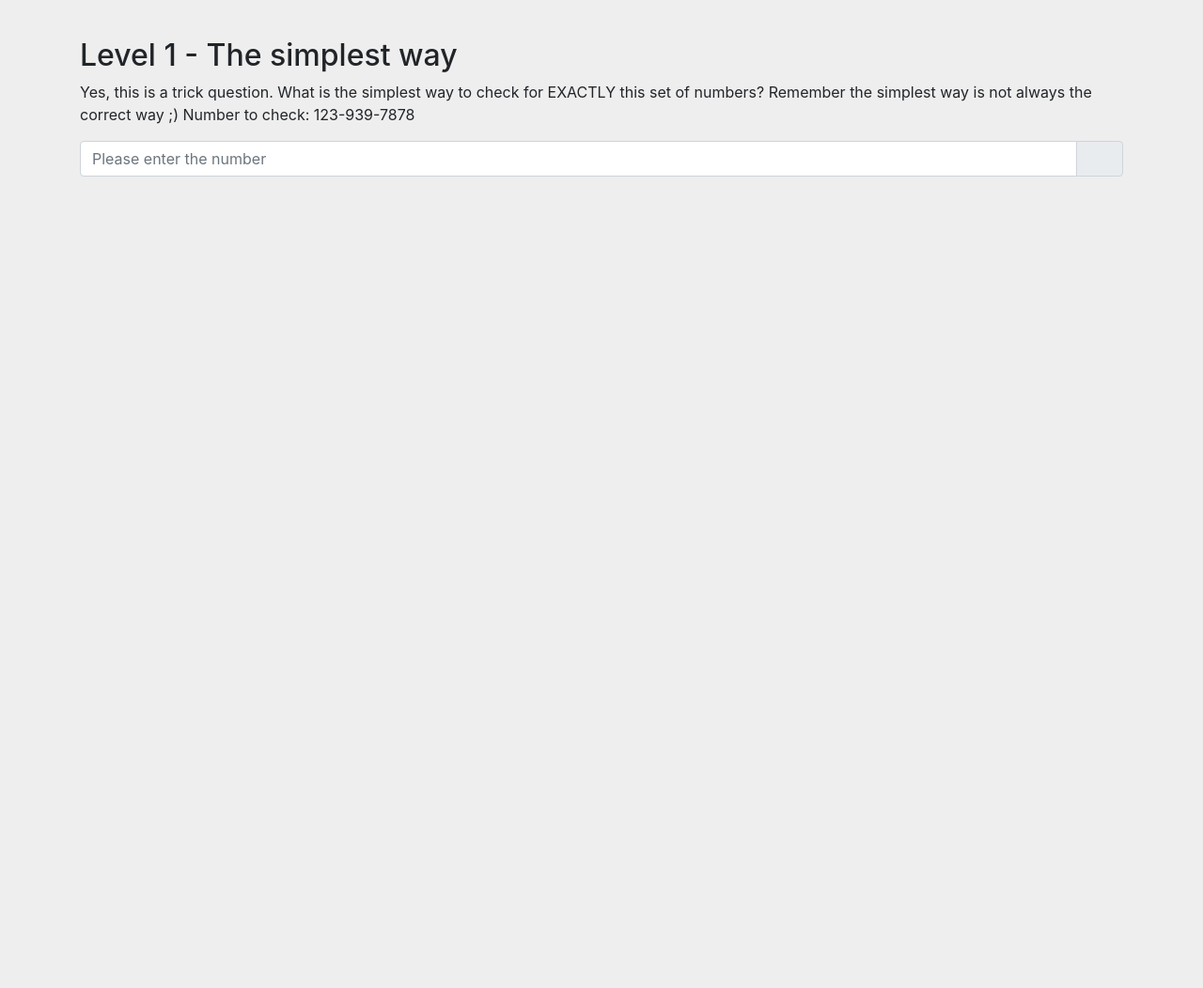
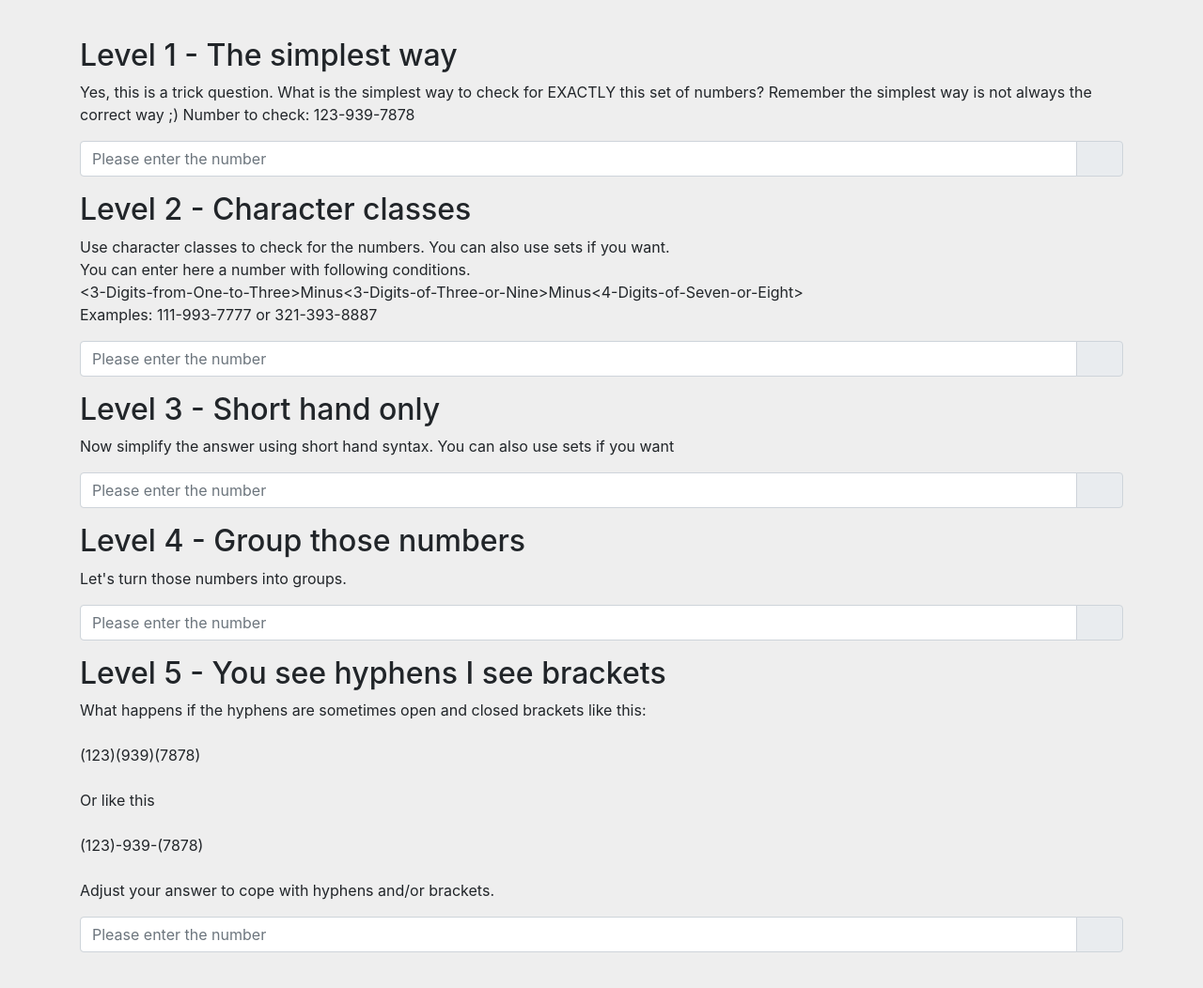
Before and after one commit to TheTilodon/htcw-2020-July-challange, a website: page JavaScript/index.html in a window 1280 px wide. Shown: the whole page at 94% size. Before the commit the page ends 800 px from the top, so only its background shows below. Drawn offline with nearby package versions, Linux system fonts and the light colour scheme.

Commit message:
* Change init of onkey up with regex * Create all inputs for the levels

```diff
--- a/JavaScript/index.html
+++ b/JavaScript/index.html
@@ -31,8 +31,9 @@
             the simplest way is not always the correct way ;) Number to check: 123-939-7878</p>
 
         <div class="input-group mb-3">
-            <input type="text" id="inputLevel1" class="form-control" placeholder="Please enter the number"
-                   aria-describedby="level1-addon2" aria-label="Please enter the number" data-level="1">
+            <input type="text" id="inputLevel1" class="form-control regexInput" placeholder="Please enter the number"
+                   aria-describedby="level1-addon2" aria-label="Please enter the number" data-level="1"
+                   data-regex="123-939-7878">
             <div class="input-group-append">
                 <span class="input-group-text" id="level1-addon2">
                     <svg class="bi bi-check-circle-fill d-none" id="Level1Right"
@@ -48,7 +49,109 @@
         </div>
     </div>
 
+    <div>
+        <h2 class="form-signin-heading">Level 2 - Character classes</h2>
+        <p>Use character classes to check for the numbers. You can also use sets if you want. <br/>
+            You can enter here a number with following conditions.<br/>
+            <3-Digits-from-One-to-Three>Minus<3-Digits-of-Three-or-Nine>Minus<4-Digits-of-Seven-or-Eight> <br/>
+            Examples: 111-993-7777 or 321-393-8887</p>
 
+        <div class="input-group mb-3">
+            <input type="text" id="inputLevel2" class="form-control regexInput" placeholder="Please enter the number"
+                   aria-describedby="level2-addon2" aria-label="Please enter the number" data-level="2"
+                   data-regex="[1-3]{3}-[39]{3}-[78]{4}">
+            <div class="input-group-append">
+                <span class="input-group-text" id="level2-addon2">
+                    <svg class="bi bi-check-circle-fill d-none" id="Level2Right"
+                         fill="currentColor" width="24" height="24" color="green">
+                    <use xlink:href="node_modules/bootstrap-icons/bootstrap-icons.svg#check-circle-fill"/>
+                    </svg>
+                    <svg class="bi bi-x-circle-fill" id="Level2Wrong"
+                         fill="currentColor" width="24" height="24" color="red">
+                    <use xlink:href="node_modules/bootstrap-icons/bootstrap-icons.svg#x-circle-fill"/>
+                    </svg>
+                </span>
+            </div>
+        </div>
+    </div>
+
+    <div>
+        <h2 class="form-signin-heading">Level 3 - Short hand only</h2>
+        <p>Now simplify the answer using short hand syntax. You can also use sets if you want</p>
+
+        <div class="input-group mb-3">
+            <input type="text" id="inputLevel3" class="form-control regexInput" placeholder="Please enter the number"
+                   aria-describedby="level3-addon2" aria-label="Please enter the number" data-level="3"
+                   data-regex="[1-3]{3}-[39]{3}-[78]{4}">
+            <div class="input-group-append">
+                <span class="input-group-text" id="level3-addon2">
+                    <svg class="bi bi-check-circle-fill d-none" id="Level3Right"
+                         fill="currentColor" width="24" height="24" color="green">
+                    <use xlink:href="node_modules/bootstrap-icons/bootstrap-icons.svg#check-circle-fill"/>
+                    </svg>
+                    <svg class="bi bi-x-circle-fill" id="Level3Wrong"
+                         fill="currentColor" width="24" height="24" color="red">
+                    <use xlink:href="node_modules/bootstrap-icons/bootstrap-icons.svg#x-circle-fill"/>
+                    </svg>
+                </span>
+            </div>
+        </div>
+    </div>
+
+    <div>
+        <h2 class="form-signin-heading">Level 4 - Group those numbers</h2>
+        <p>Let's turn those numbers into groups.</p>
+
+        <div class="input-group mb-3">
+            <input type="text" id="inputLevel4" class="form-control regexInput" placeholder="Please enter the number"
+                   aria-describedby="level3-addon2" aria-label="Please enter the number" data-level="4"
+                   data-regex="[1-3]{3}-[39]{3}-[78]{4}">
+            <div class="input-group-append">
+                <span class="input-group-text" id="level4-addon2">
+                    <svg class="bi bi-check-circle-fill d-none" id="Level4Right"
+                         fill="currentColor" width="24" height="24" color="green">
+                    <use xlink:href="node_modules/bootstrap-icons/bootstrap-icons.svg#check-circle-fill"/>
+                    </svg>
+                    <svg class="bi bi-x-circle-fill" id="Level4Wrong"
+                         fill="currentColor" width="24" height="24" color="red">
+                    <use xlink:href="node_modules/bootstrap-icons/bootstrap-icons.svg#x-circle-fill"/>
+                    </svg>
+                </span>
+            </div>
+        </div>
+    </div>
+
+    <div>
+        <h2 class="form-signin-heading">Level 5 - You see hyphens I see brackets</h2>
+        <p>What happens if the hyphens are sometimes open and closed brackets like this:
+            <br/><br/>
+            (123)(939)(7878)
+            <br/><br/>
+            Or like this
+            <br/><br/>
+            (123)-939-(7878)
+            <br/><br/>
+            Adjust your answer to cope with hyphens and/or brackets.
+        </p>
+
+        <div class="input-group mb-3">
+            <input type="text" id="inputLevel5" class="form-control regexInput" placeholder="Please enter the number"
+                   aria-describedby="level3-addon2" aria-label="Please enter the number" data-level="5"
+                   data-regex="[1-3]{3}-[39]{3}-[78]{4}">
+            <div class="input-group-append">
+                <span class="input-group-text" id="level5-addon2">
+                    <svg class="bi bi-check-circle-fill d-none" id="Level5Right"
+                         fill="currentColor" width="24" height="24" color="green">
+                    <use xlink:href="node_modules/bootstrap-icons/bootstrap-icons.svg#check-circle-fill"/>
+                    </svg>
+                    <svg class="bi bi-x-circle-fill" id="Level5Wrong"
+                         fill="currentColor" width="24" height="24" color="red">
+                    <use xlink:href="node_modules/bootstrap-icons/bootstrap-icons.svg#x-circle-fill"/>
+                    </svg>
+                </span>
+            </div>
+        </div>
+    </div>
 </div> <!-- /container -->
 <script src="node_modules/jquery/dist/jquery.min.js"></script>
 <script src="index.js"></script>
--- a/JavaScript/index.js
+++ b/JavaScript/index.js
@@ -1,10 +1,13 @@
 $(function () {
-    let $inputLevel1 = $('#inputLevel1');
-    let lvl1RegExp = new RegExp('123-939-7878', 'ig');
-    $inputLevel1.on('keyup', function () {
-        doRegEx(this, lvl1RegExp);
-    });
-
+    $('.regexInput').each((index, element) => {
+        console.log(element);
+        let $element = $(element);
+        let regExp = new RegExp($element.data('regex'), 'ig');
+        $element.on('keyup', (elm) => {
+                doRegEx(elm.target, regExp);
+            }
+        );
+    })
 });
 
 /**
```
